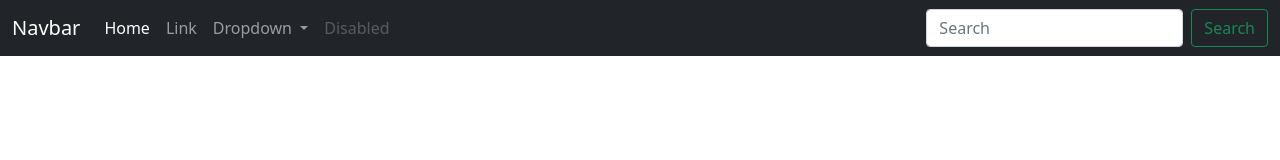
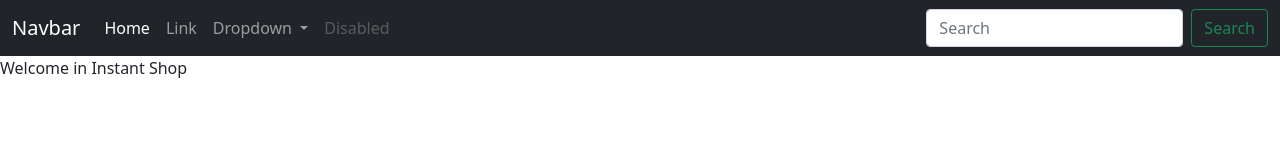
Before and after one commit to AasthaGoyalgit/Confusion, a plain HTML site: page index.html in a window 1280 px wide. Drawn offline with nearby package versions, Linux system fonts and the light colour scheme.

Commit message:
Add helloworld

```diff
--- a/index.html
+++ b/index.html
@@ -48,7 +48,7 @@
           </div>
         </div>
       </nav>
-
+  <p> Welcome in Instant Shop</p>
 
     </body>
     </html>
```
